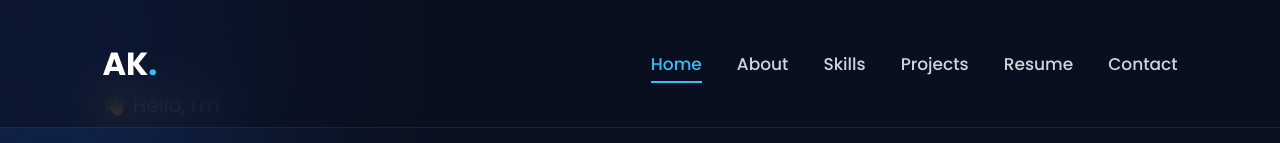
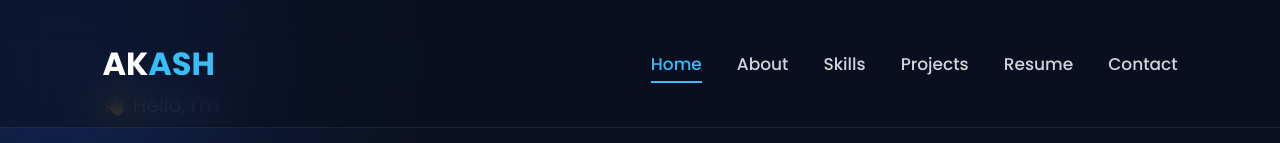
Before and after one commit to skyak191125/portfolio, a React (Vite) app: page / in a window 1280 px wide. Shown: the top 143 px of the page. Built offline with nearby package versions, Linux system fonts and the light colour scheme.

Commit message:
Update Navbar.jsx

```diff
--- a/src/components/Navbar.jsx
+++ b/src/components/Navbar.jsx
@@ -21,7 +21,7 @@ function Navbar() {
     <header className="navbar">
 
       <div className="logo">
-        AK<span>.</span>
+        AK<span>ASH</span>
       </div>
 
       {/* Desktop Menu */}
```
